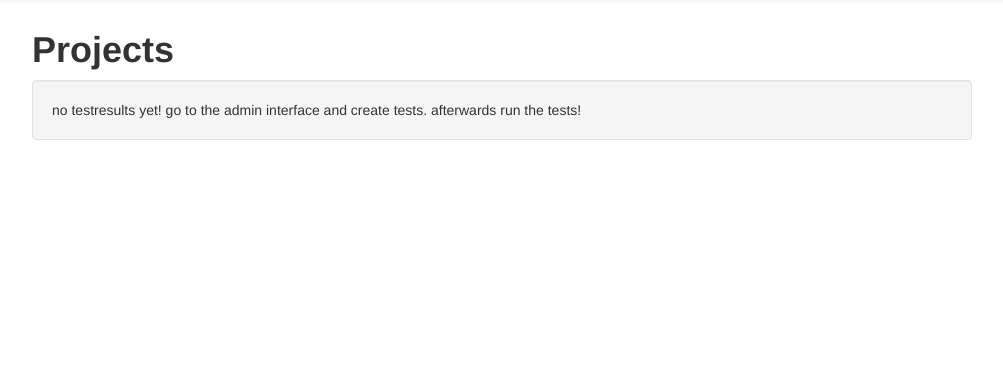
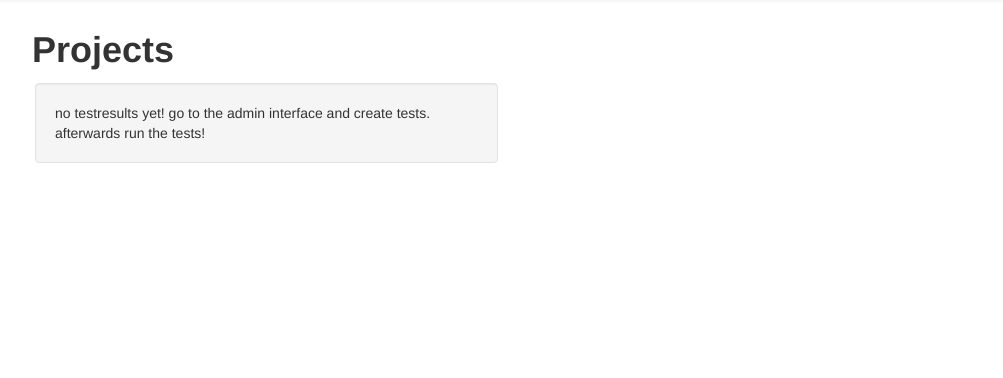
Before and after one commit to kinkerl/eukalypse_now, a Django app: template src/eukalypse_now/templates/eukalypse_now/testrun/list.html in a window 1280 px wide. Shown: the part 42-420 px from the top of the page, without its empty margins (138-1141 px from the left). Run offline with Django 3.2, Linux system fonts and the light colour scheme; the template is opened without the code that fills it, so the values that code supplies are empty; some libraries are stand-ins or nearby versions.

Commit message:
updated custom css

```diff
--- a/src/eukalypse_now/static/css/custom.css
+++ b/src/eukalypse_now/static/css/custom.css
@@ -19,3 +19,9 @@ html, body { height: 100%; }
   bottom: 0;
   width: 100%;
 }
+
+div.well {
+    width: 45%;
+    float: left;
+    margin: 3px;
+}
```
